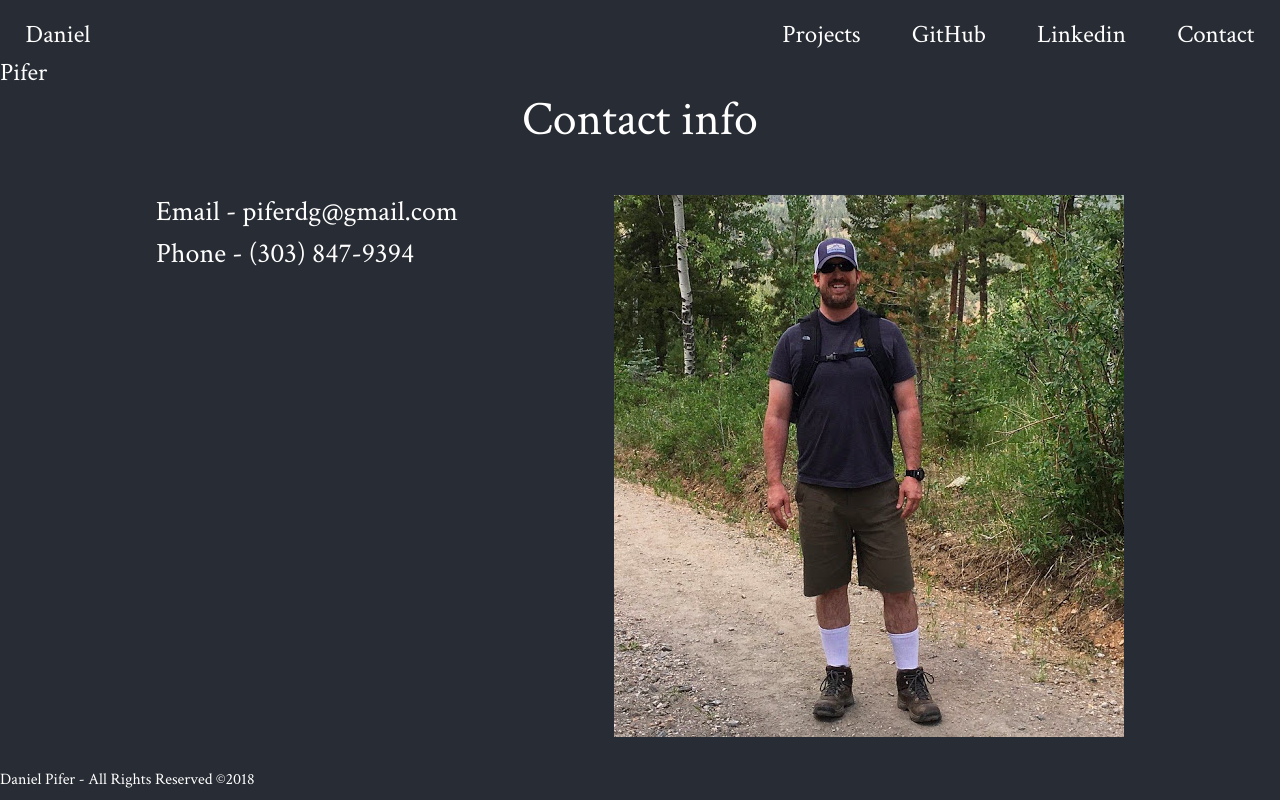
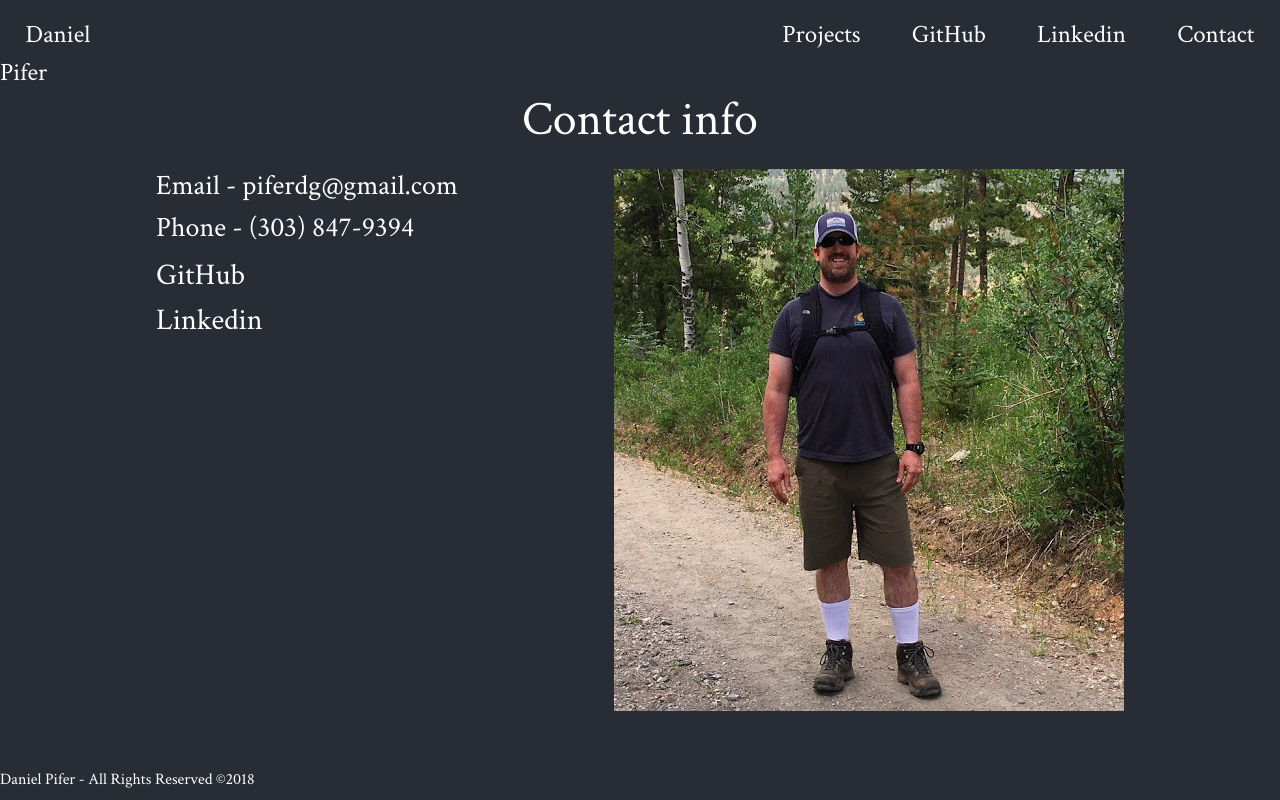
Before and after one commit to piferdg/portfolioSite, a React (Create React App) app in the folder mysite/: page /contact in a window 1280 px wide. Built offline with nearby package versions, Linux system fonts and the light colour scheme.

Commit message:
Adding styling and more content on the Contact page

```diff
--- a/mysite/src/App.css
+++ b/mysite/src/App.css
@@ -321,12 +321,34 @@
   animation-fill-mode: forwards;
   font-size: 3rem;
   font-family: 'Crimson Text', serif;
-  padding-bottom: 3%;
+  padding-bottom: 1%;
 }
 
 .contact-main {
   display: flex;
   justify-content: space-evenly;
+}
+
+.contact-github-link a{
+  color: white;
+  font-size: 30px;
+  text-decoration: none;
+}
+
+.contact-github-link a:hover {
+  color: orange;
+  text-decoration: none;
+}
+
+.contact-linkedin-link a{
+  color: white;
+  font-size: 30px;
+  text-decoration: none;
+}
+
+.contact-linkedin-link a:hover {
+  color: orange;
+  text-decoration: none;
 }
 
 
--- a/mysite/src/components/Contact.js
+++ b/mysite/src/components/Contact.js
@@ -11,6 +11,12 @@ const Contact = () => {
         <div className='contact-info'>
           <h3>Email - piferdg@gmail.com</h3>
           <h3>Phone - &#40;303&#41; 847-9394</h3>
+          <div className='contact-github-link'>
+            <a target='-blank' href='https://github.com/piferdg'>GitHub</a>
+          </div>
+          <div className='contact-linkedin-link'>
+            <a target='-blank' href='https://www.linkedin.com/in/daniel-pifer/'>Linkedin</a>
+          </div>
         </div>
         <div className='contact-image'>
           <img src={me} alt='Me Hiking' />
--- a/mysite/src/components/Projects.js
+++ b/mysite/src/components/Projects.js
@@ -35,6 +35,7 @@ const Projects = () => {
             <CardImg id='screenshot' top width="100%" src={sayWhatScreenshot} alt="SayWhat Screenshot" />
             <CardBody>
               <CardText>The ‘SayWhat?’ app will allow the traveler to translate any words, sentences that they want.</CardText>
+              <CardText>Technologies Used: React, Reactstrap, CSS, Firebase, Google Cloud Machine Learning API, PostgreSQL, Node, Express, Knex, Heroku</CardText>
               <div className='card-buttons'>
                 <div className='launch-app-link'>
                   <Button color='primary' target='_blank' rel="noopener noreferrer" href="https://saywhat-37028.firebaseapp.com/">Launch App</Button>
@@ -54,6 +55,7 @@ const Projects = () => {
             <CardImg id='screenshot' top width="100%" src={cravScreenshot} alt="Crav Screenshot" />
             <CardBody>
               <CardText>'Crāv' is a restaurant selector app, focusing on git workflow and learning Vue.</CardText>
+              <CardText>Technologies Used: Vue, CSS, firebase, PostgreSQL, Node, Express, Knex, Heroku</CardText>
               <div className='card-buttons'>
                 <div className='launch-app-link'>
                   <Button color='primary' target='_blank' rel="noopener noreferrer" href="https://crav-5afdb.firebaseapp.com/">Launch App</Button>
@@ -63,6 +65,42 @@ const Projects = () => {
           </Card>
         </div>
         <div className='card-three'>
+          <Card id='card-four'>
+            <CardBody>
+              <CardTitle>Colorado Rockies Roster</CardTitle>
+              <CardSubtitle>Add/Delete Players from the roster</CardSubtitle>
+            </CardBody>
+            <CardImg id='screenshot' top width="100%" src={rockiesRosterScreenshot} alt="Rockies Roster Screenshot" />
+            <CardBody>
+              <CardText>The purpose of this app was to practice React and building databases while having some fun at the same time!</CardText>
+              <CardText>Technologies Used: React, CSS, firebase, PostgreSQL, Node, Express, Knex, Heroku</CardText>
+              <div className='card-buttons'>
+                <div className='launch-app-link'>
+                  <Button color='primary' target='_blank' rel="noopener noreferrer" href="https://rockies-roster.firebaseapp.com/">Launch App</Button>
+                </div>
+              </div>
+            </CardBody>
+          </Card>
+        </div>
+        <div className='card-four'>
+          <Card id='card-five'>
+            <CardBody>
+              <CardTitle>The Good Mood App!</CardTitle>
+              <CardSubtitle>Click the bone to see a new dog</CardSubtitle>
+            </CardBody>
+            <CardImg id='screenshot' top width="100%" src={dogImagesScreenshot} alt="Dog Images Screenshot" />
+            <CardBody>
+              <CardText>The 'Good Mood App' was another fun app that I made to practice using React with an API.</CardText>
+              <CardText>Technologies Used: React, CSS, firebase, PostgreSQL, Node, Express, Knex, Heroku</CardText>
+              <div className='card-buttons'>
+                <div className='launch-app-link'>
+                  <Button color='primary' target='_blank' rel="noopener noreferrer" href="https://dog-app-e92c3.firebaseapp.com/">Launch App</Button>
+                </div>
+              </div>
+            </CardBody>
+          </Card>
+        </div>
+        <div className='card-five'>
           <Card id='card-three'>
             <CardBody>
               <CardTitle>Star Wars App</CardTitle>
@@ -71,43 +109,10 @@ const Projects = () => {
             <CardImg id='screenshot' top width="100%" src={starWarsScreenshot} alt="Star Wars Screenshot" />
             <CardBody>
               <CardText>The 'Star Wars App' allows the user to click on a movie title, and will then return the poster for that movie.</CardText>
+              <CardText>Technologies Used: JavaScript, CSS, firebase, API</CardText>
               <div className='card-buttons'>
                 <div className='launch-app-link'>
                   <Button color='primary' target='_blank' rel="noopener noreferrer" href="https://star-wars-posters.firebaseapp.com/index.html">Launch App</Button>
-                </div>
-              </div>
-            </CardBody>
-          </Card>
-        </div>
-        <div className='card-four'>
-          <Card id='card-four'>
-            <CardBody>
-              <CardTitle>Colorado Rockies Roster</CardTitle>
-              <CardSubtitle>Add/Delete Players from the roster</CardSubtitle>
-            </CardBody>
-            <CardImg id='screenshot' top width="100%" src={rockiesRosterScreenshot} alt="Rockies Roster Screenshot" />
-            <CardBody>
-              <CardText>The purpose of this app was to practice React and building databases while having some fun at the same time!</CardText>
-              <div className='card-buttons'>
-                <div className='launch-app-link'>
-                  <Button color='primary' target='_blank' rel="noopener noreferrer" href="https://rockies-roster.firebaseapp.com/">Launch App</Button>
-                </div>
-              </div>
-            </CardBody>
-          </Card>
-        </div>
-        <div className='card-five'>
-          <Card id='card-five'>
-            <CardBody>
-              <CardTitle>The Good Mood App!</CardTitle>
-              <CardSubtitle>Click the bone to see a new dog</CardSubtitle>
-            </CardBody>
-            <CardImg id='screenshot' top width="100%" src={dogImagesScreenshot} alt="Dog Images Screenshot" />
-            <CardBody>
-              <CardText>The 'Good Mood App' was another fun app that I made to practice using React with an API.</CardText>
-              <div className='card-buttons'>
-                <div className='launch-app-link'>
-                  <Button color='primary' target='_blank' rel="noopener noreferrer" href="https://dog-app-e92c3.firebaseapp.com/">Launch App</Button>
                 </div>
               </div>
             </CardBody>
```
Also changed, not shown: 14 other files (tests, documents, lock files or other folders).
